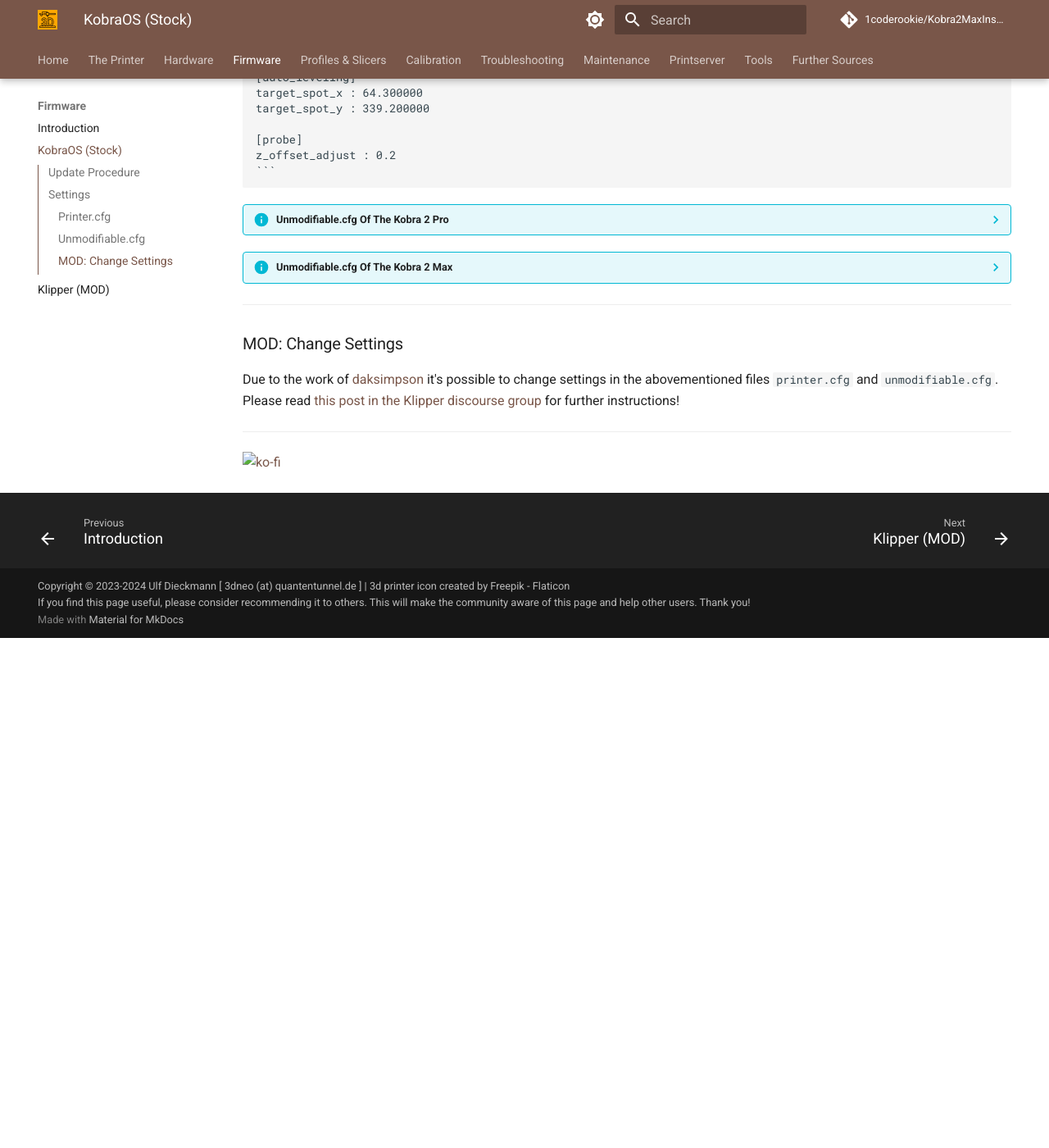
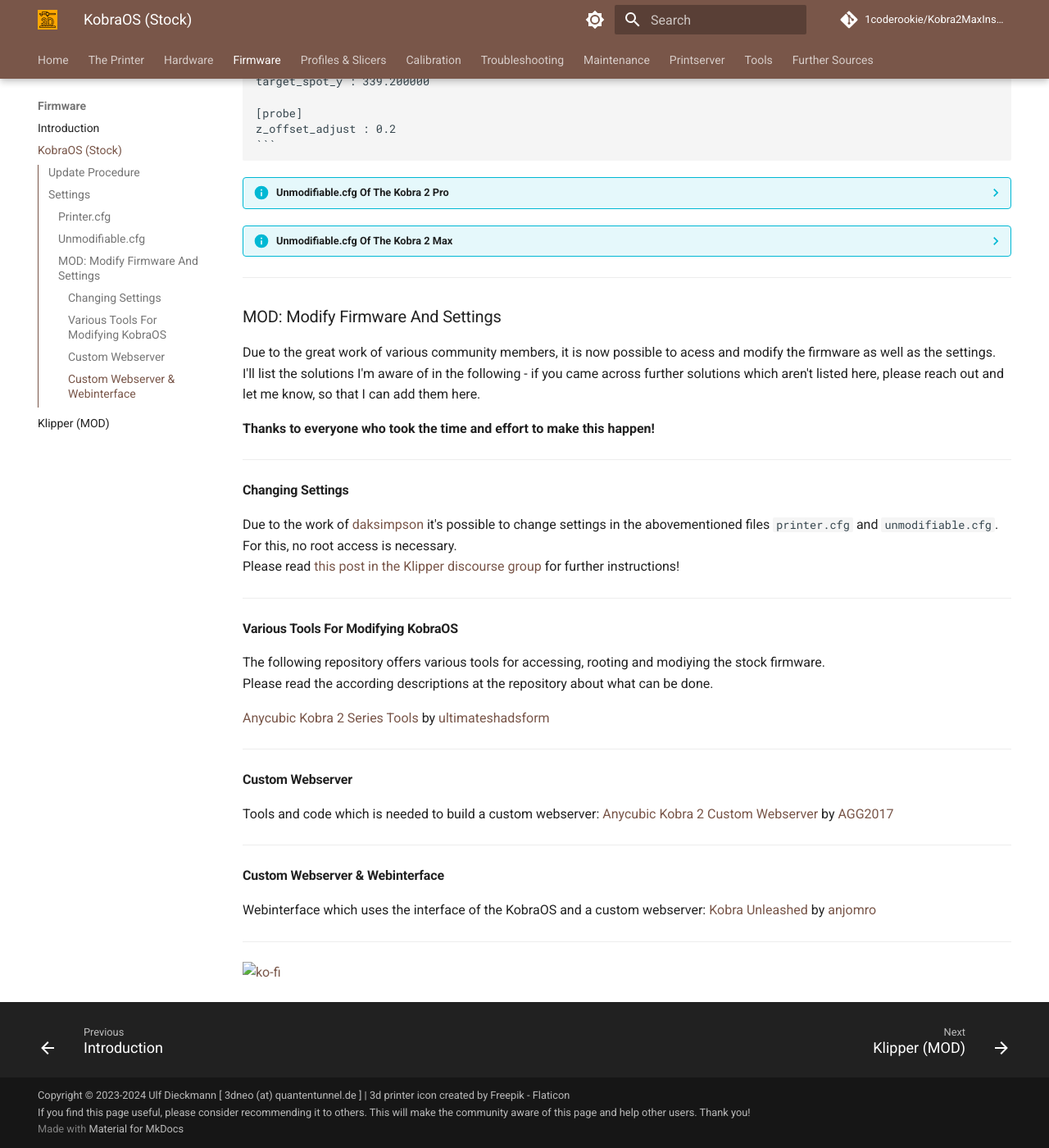
Before and after one commit to 1coderookie/Kobra2MaxInsights, an MkDocs documentation site: the page built from docs/firmware/fw_kobraOS.md, in a window 1280 px wide and 1400 px high, scrolled down 7207 px. Shown: the whole window at 82% size. Built offline with MkDocs 1.6.1 and Material for MkDocs 9.7.7, drawn with Linux system fonts in a browser that asks for light colours; comment, search, counter and statistics services are not loaded; before the commit the page ends 7985 px from its top, so only the background shows below that; some of the changed text lies outside the part shown.

Commit message:
Update fw_kobraOS.md

```diff
--- a/docs/firmware/fw_kobraOS.md
+++ b/docs/firmware/fw_kobraOS.md
@@ -23,13 +23,8 @@
 ---
 
 ## Settings
-The specific settings of the machine are -due to the fact that it's closed source now- 'unknown'.
-However, when the first `update.swu` file became available, it was possible to investigate that one.
-
-??? info "Investigating The `update.swu` File Is Only Possible Up To FW v3.0.3"
-
-    Anycubic decided to change certain parts of the firmware (?) and with firmware v3.0.5 they now use precompiled binary files called `firmware.bin` instead of the `update.swu` files as before.
-    So now it's not possible anymore (afaik!) to investigate the settings as easy as it was when SWU-files had been used.
+The specific settings of the machine are -due to the fact that it's closed source now- supposed to be 'unknown'.
+However, when the first `update.swu` file became available, it was possible to access and investigate the files `printer.cfg` and `unmodifiable.cfg`.
 
 ??? info "Special Thanks To [lpi](https://github.com/lpi)!"
 
@@ -994,10 +989,40 @@
 
 ---
 
-### MOD: Change Settings
+### MOD: Modify Firmware And Settings
+Due to the great work of various community members, it is now possible to acess and modify the firmware as well as the settings.
+I'll list the solutions I'm aware of in the following - if you came across further solutions which aren't listed here, please reach out and let me know, so that I can add them here.
+
+**Thanks to everyone who took the time and effort to make this happen!**
+
+---
+
+#### Changing Settings
 Due to the work of [daksimpson](https://klipper.discourse.group/u/daksimpson) it's possible to change settings in the abovementioned files `printer.cfg` and `unmodifiable.cfg`.
+For this, no root access is necessary.
 Please read [this post in the Klipper discourse group](https://klipper.discourse.group/t/printer-cfg-for-anycubic-kobra-2-plus-pro-max/11658/107) for further instructions!
 
 ---
 
+#### Various Tools For Modifying KobraOS
+The following repository offers various tools for accessing, rooting and modiying the stock firmware.
+Please read the according descriptions at the repository about what can be done.
+
+[Anycubic Kobra 2 Series Tools](https://github.com/ultimateshadsform/Anycubic-Kobra-2-Series-Tools) by [ultimateshadsform](https://github.com/ultimateshadsform)
+
+---
+
+#### Custom Webserver
+
+Tools and code which is needed to build a custom webserver: [Anycubic Kobra 2 Custom Webserver](https://github.com/AGG2017/ACK2-Webserver) by [AGG2017](https://github.com/AGG2017)
+
+---
+
+#### Custom Webserver & Webinterface
+
+Webinterface which uses the interface of the KobraOS and a custom webserver: [Kobra Unleashed](https://github.com/anjomro/kobra-unleashed) by [anjomro](https://github.com/anjomro)
+
+
+---
+
 [![ko-fi](https://ko-fi.com/img/githubbutton_sm.svg)](https://ko-fi.com/U6U5NPB51)
```
